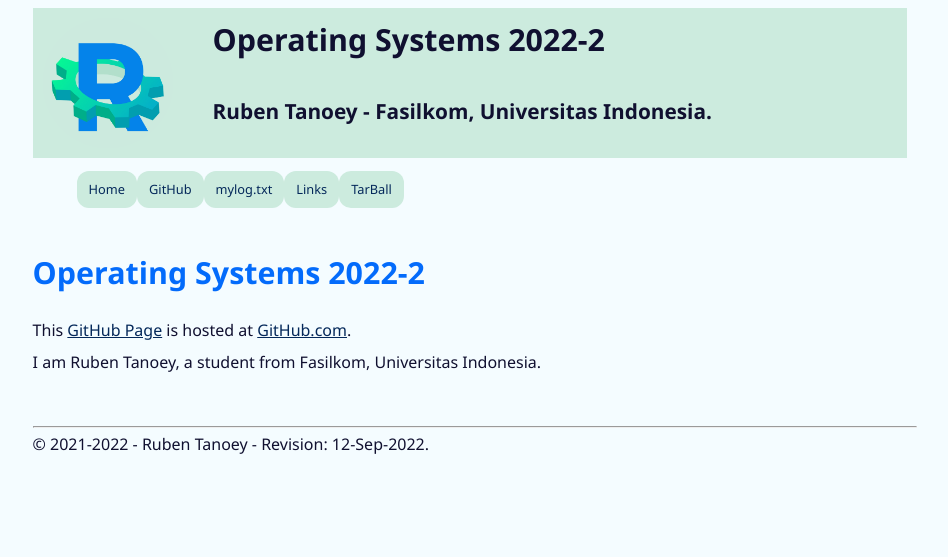
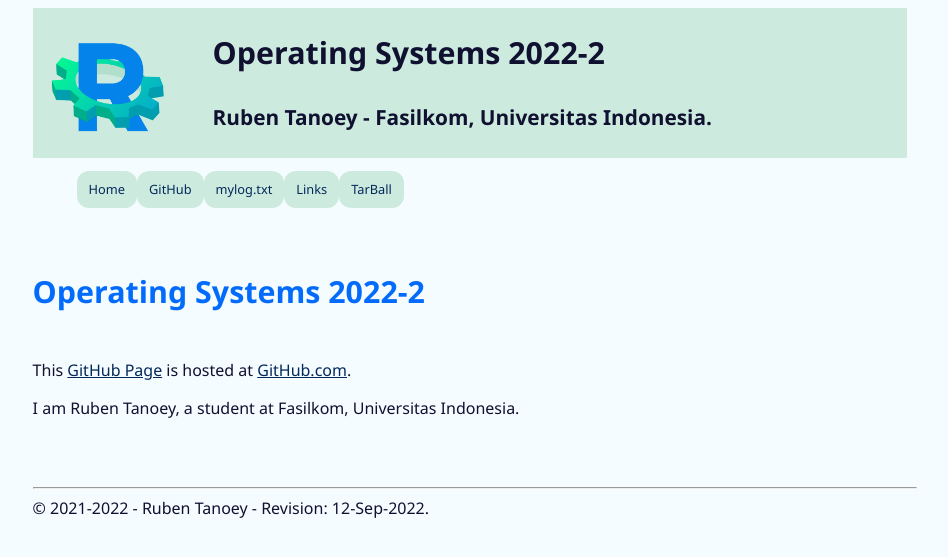
Before and after one commit to rubentanoey/os222, a Jekyll site: the page built from index.md, in a window 1280 px wide. Shown: the top 557 px of the page, without its empty margins (165-1113 px from the left). Built offline with Jekyll 4.4.1, drawn with Linux system fonts in a browser that asks for light colours.

Commit message:
GitHub Page styling

```diff
--- a/assets/css/style.css
+++ b/assets/css/style.css
@@ -18,7 +18,6 @@
 .plainclass1 {
   color:            #101030;
   background-color: #F4FCFF;
-  line-height:      100%;
   font-family:      'Segoe UI', Tahoma, Geneva, Verdana, sans-serif;
 }
 
@@ -142,9 +141,7 @@
   border-radius:    25px;
   font-size:        0.8em;
   border-width:     0px;
-  margin:           0px;
-  padding-left:     4px;
-  padding-right:    4px;
+  margin:           4px;
 }
 
 .navbar ul li {
--- a/index.md
+++ b/index.md
@@ -7,4 +7,4 @@
 <br id="idx01">
 This [GitHub Page](https://pages.github.com/) is hosted at [GitHub.com]({{ site.urlgithub }}).
 
-I am {{ site.author }}, a student from {{ site.address }}
+I am {{ site.author }}, a student at {{ site.address }}
```
